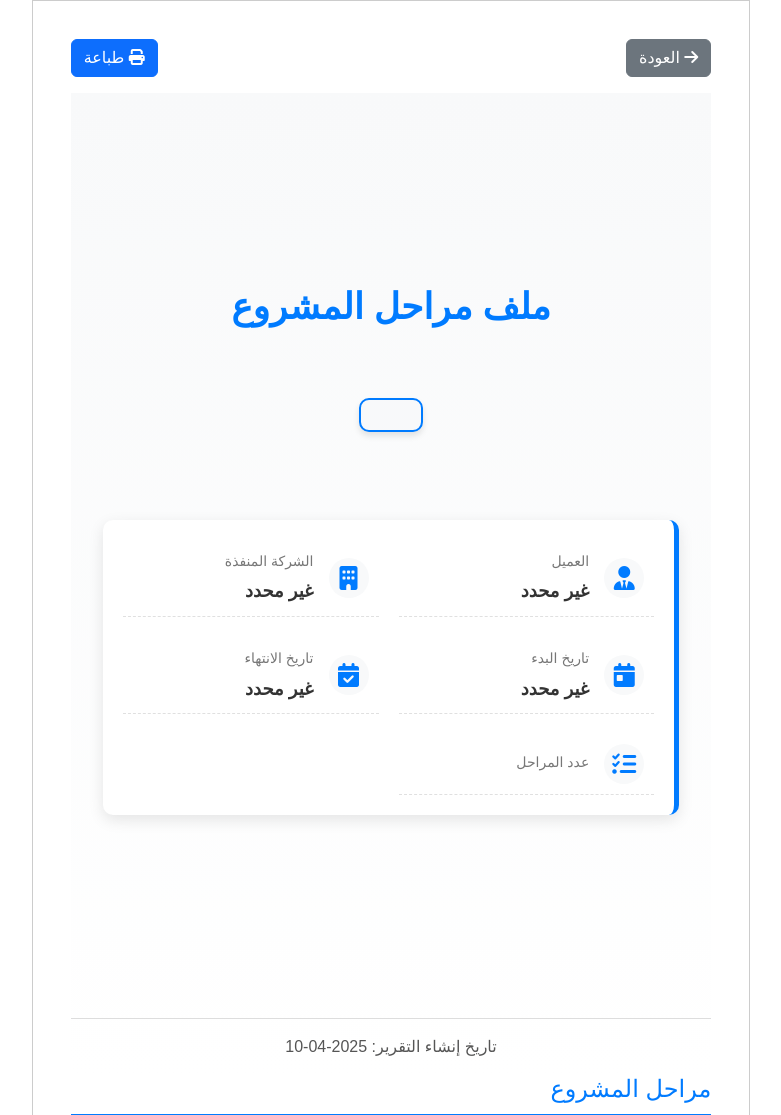
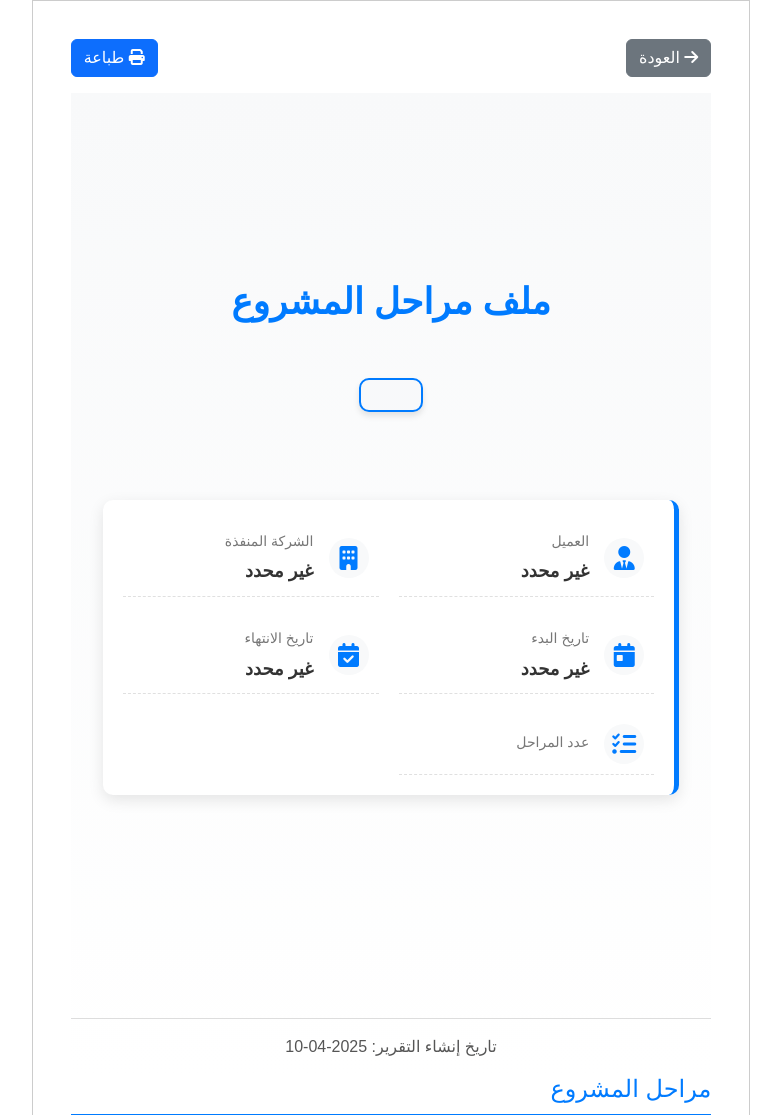
Before and after one commit to maknoonx/project-manager, a Django app: template projects/templates/projects/project_print.html in a window 1280 px wide. Shown: the top 1115 px of the page, without its empty margins (249-1030 px from the left). Run offline with Django 5.2, Linux system fonts and the light colour scheme; the template is opened without the code that fills it, so the values that code supplies are empty.

Commit message:
Update project_print.html

```diff
--- a/projects/templates/projects/project_print.html
+++ b/projects/templates/projects/project_print.html
@@ -254,19 +254,19 @@
 .company-logo {
   max-height: 150px;
   max-width: 100%;
-  margin-bottom: 20px;
+  margin-bottom: 10px;
 }
 
 .company-name {
   font-size: 28px;
   color: #333;
-  margin-bottom: 20px;
+  margin-bottom: 10px;
 }
 
 .cover-title {
   font-size: 36px;
   color: #007bff;
-  margin: 30px 0;
+  margin: 15px 0;
   text-align: center;
   font-weight: bold;
 }
@@ -274,7 +274,7 @@
 .project-title-box {
   text-align: center;
   padding: 0 30px;
-  margin: 30px 0;
+  margin: 15px 0;
 }
 
 .project-title {
```
